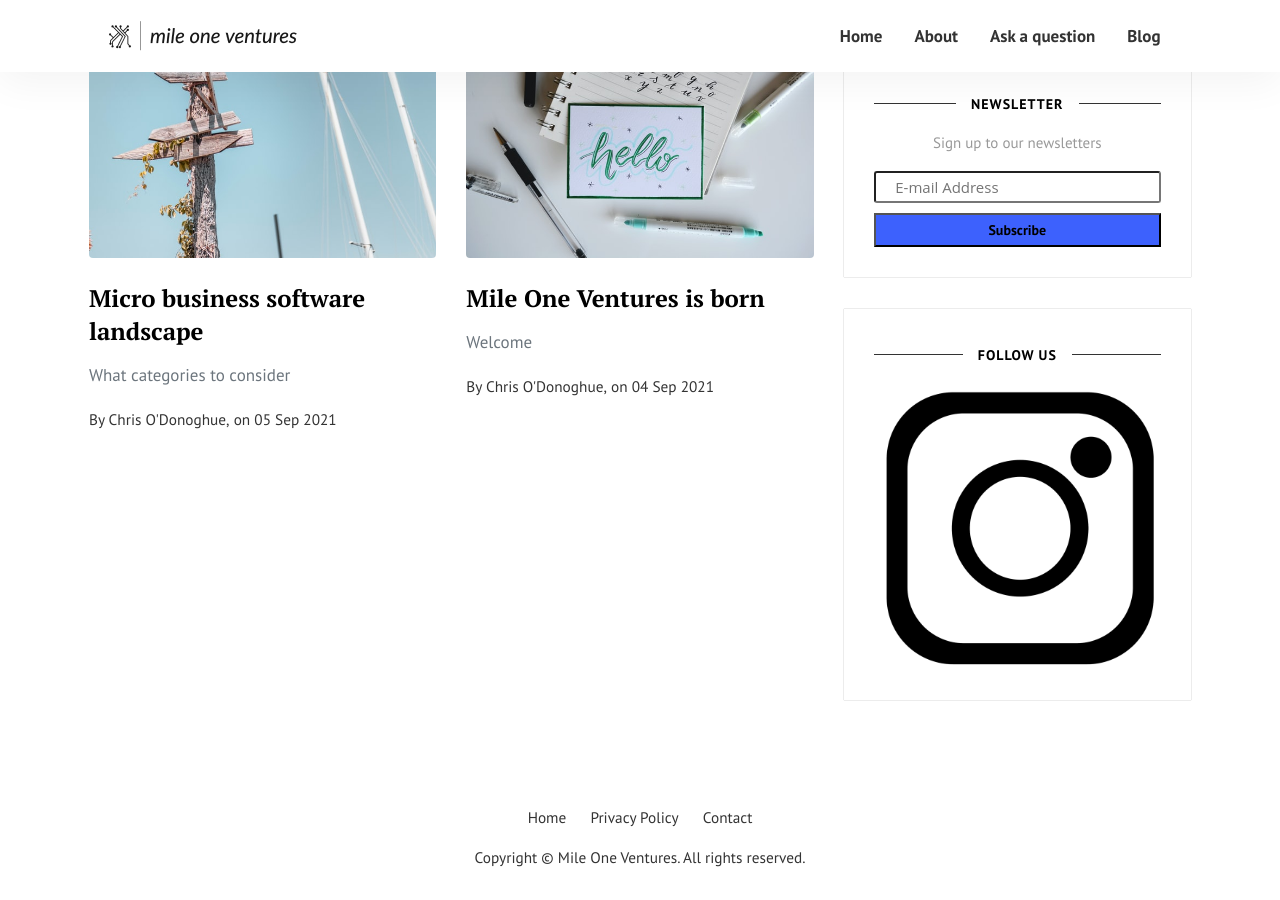
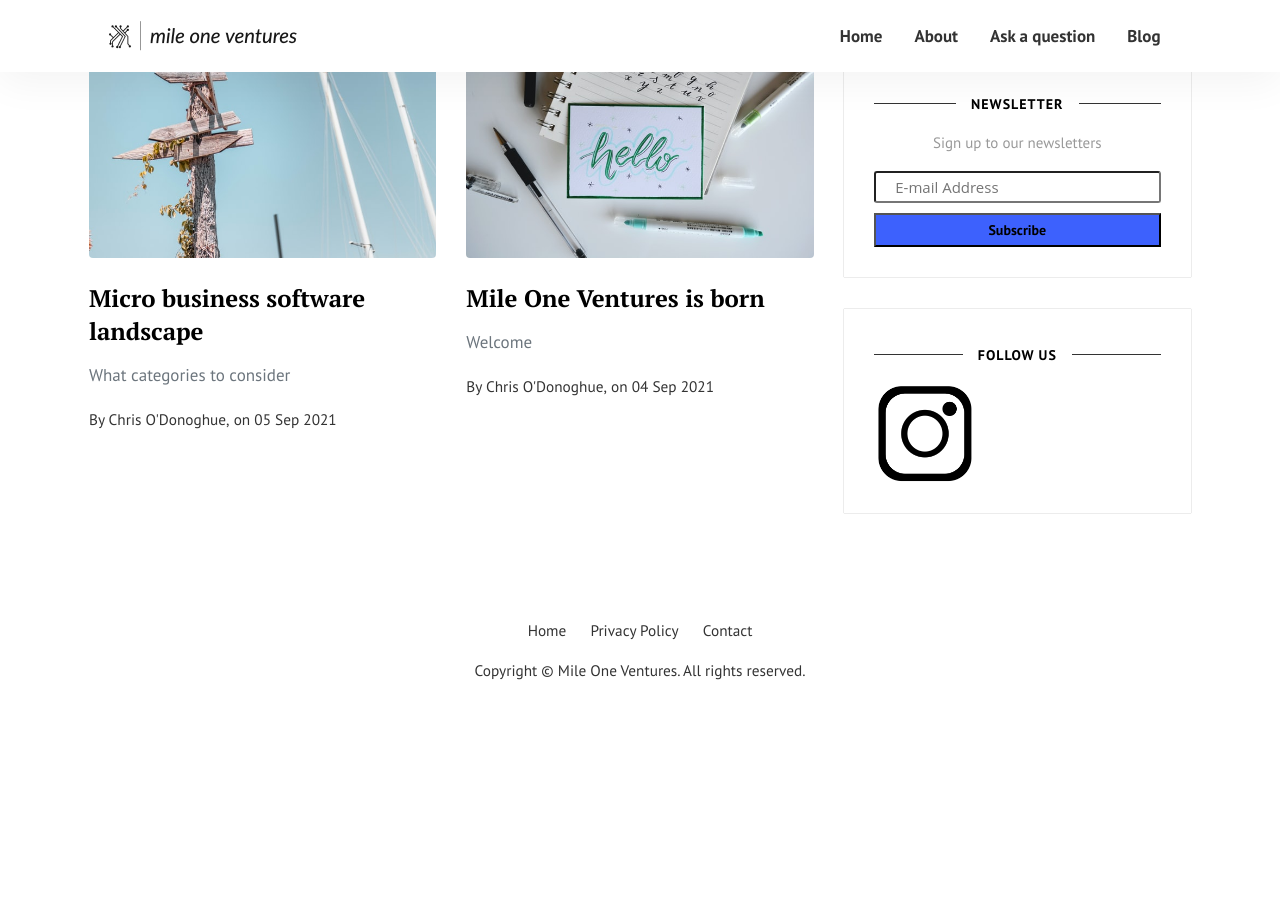
Before and after one commit to mile-one-ventures/mile-one-ventures.github.io, a Jekyll site: the page built from index.html, in a window 1280 px wide and 900 px high, scrolled down 556 px. Built offline with Jekyll 4.4.1, drawn with Linux system fonts in a browser that asks for light colours; the list of posts is cut into pages by our own code; comment, search, counter and statistics services are not loaded; after the commit the page ends 1269 px from its top, so only the background shows below that.

Commit message:
Update sidebar.html

```diff
--- a/_includes/sidebar.html
+++ b/_includes/sidebar.html
@@ -5,6 +5,8 @@
     </div>
     <div class="sidebar-section">
         <h5><span>Follow us</span></h5>
-        <a href="https://www.instagram.com/mileoneventures"><img src="{{site.baseurl}}/assets/images/instagram.png"></a>
+        <a href="https://www.instagram.com/mileoneventures"><img src="{{site.baseurl}}/assets/images/instagram.png" style="
+    width: 100px;
+"></a>
     </div>
 </div>
```
